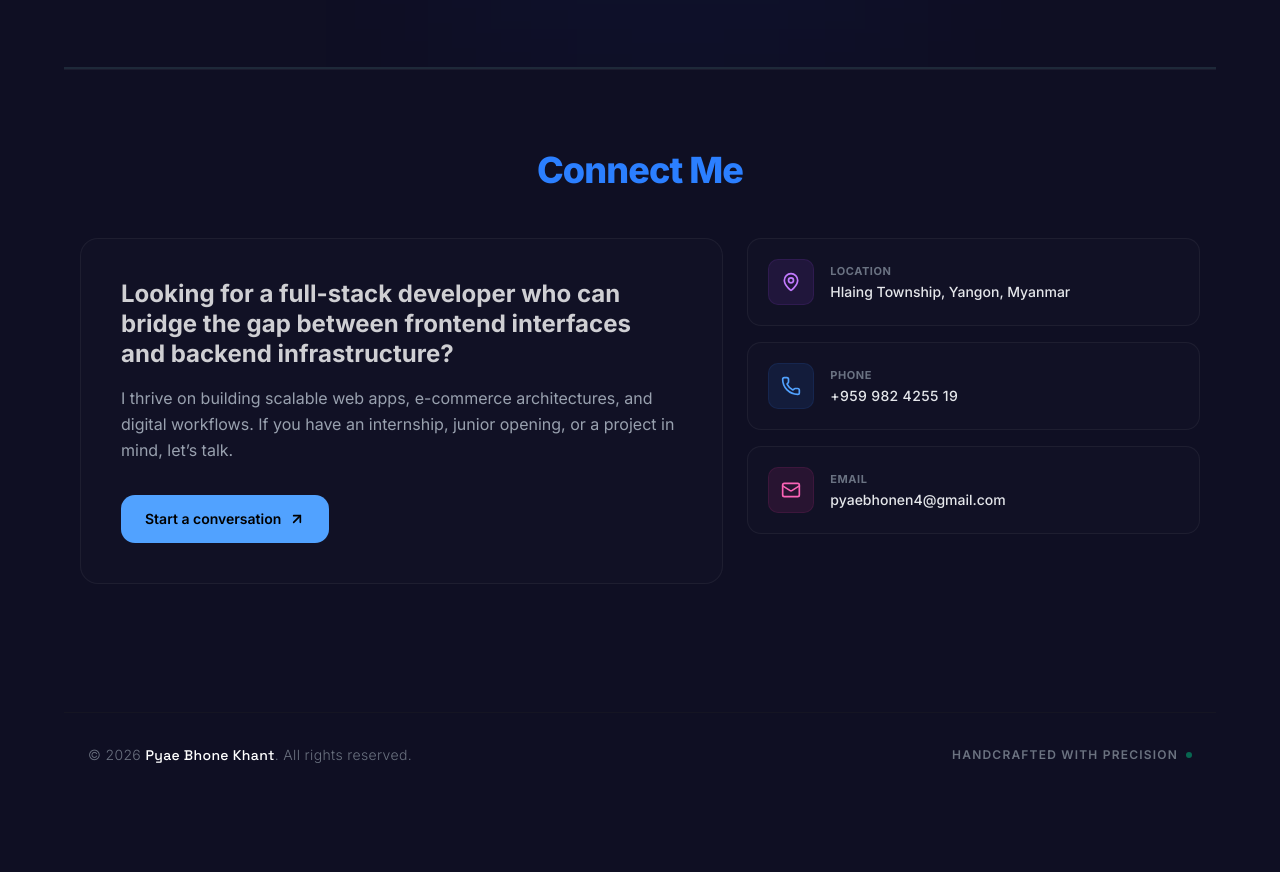
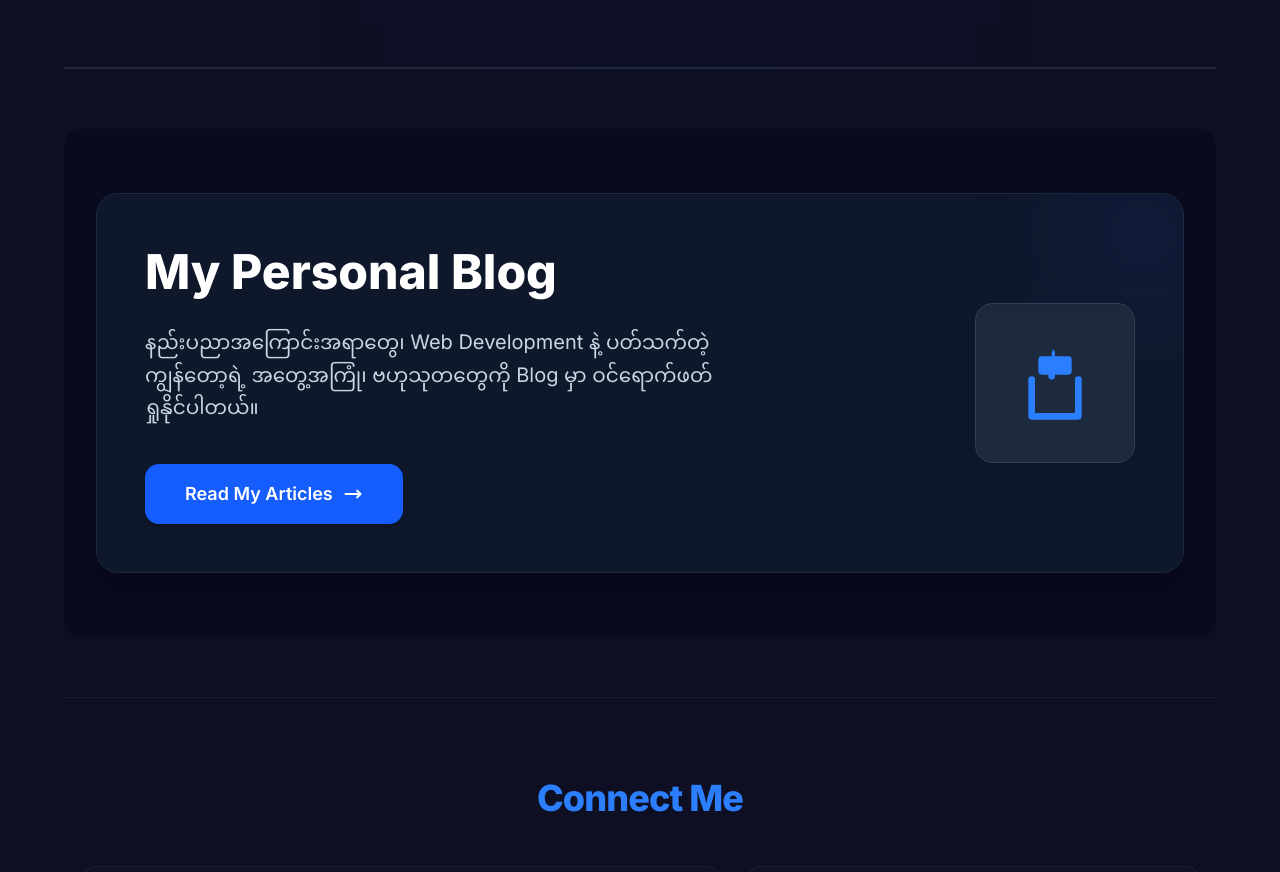
Before and after one commit to pyae-bhone-khant/MYProfile, a React (Vite) app: page / in a window 1280 px wide. Shown: the part 5560-6432 px from the top of the page. Before the commit the page ends 6357 px from the top, so only its background shows below. Built offline with nearby package versions, Linux system fonts and the light colour scheme.

Commit message:
Uncomment contact section in App component

```diff
--- a/src/App.jsx
+++ b/src/App.jsx
@@ -61,9 +61,9 @@
         </section>
         <div className="border w-full border-gray-800"></div>
 
-         {/* <section id="contact" className="scroll-mt-24">
+          <section id="contact" className="scroll-mt-24">
         <ToBlogPage />
-        </section> */}
+        </section>
         <section id="contact" className="scroll-mt-24">
         <Contact />
         </section>
```
